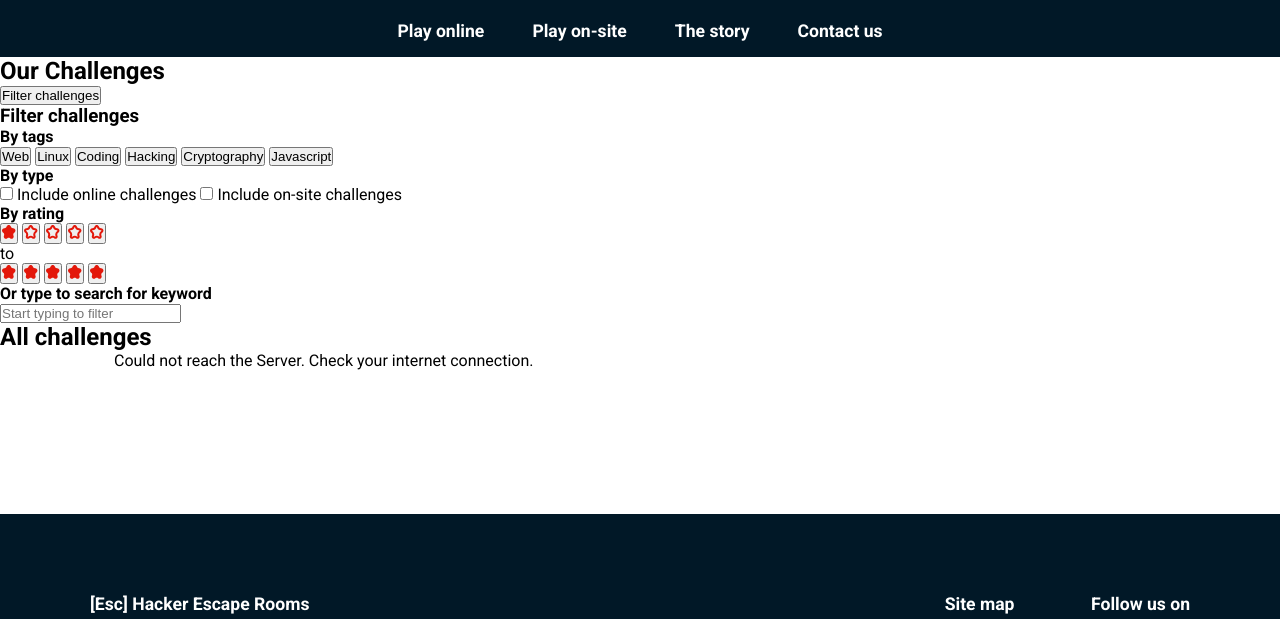
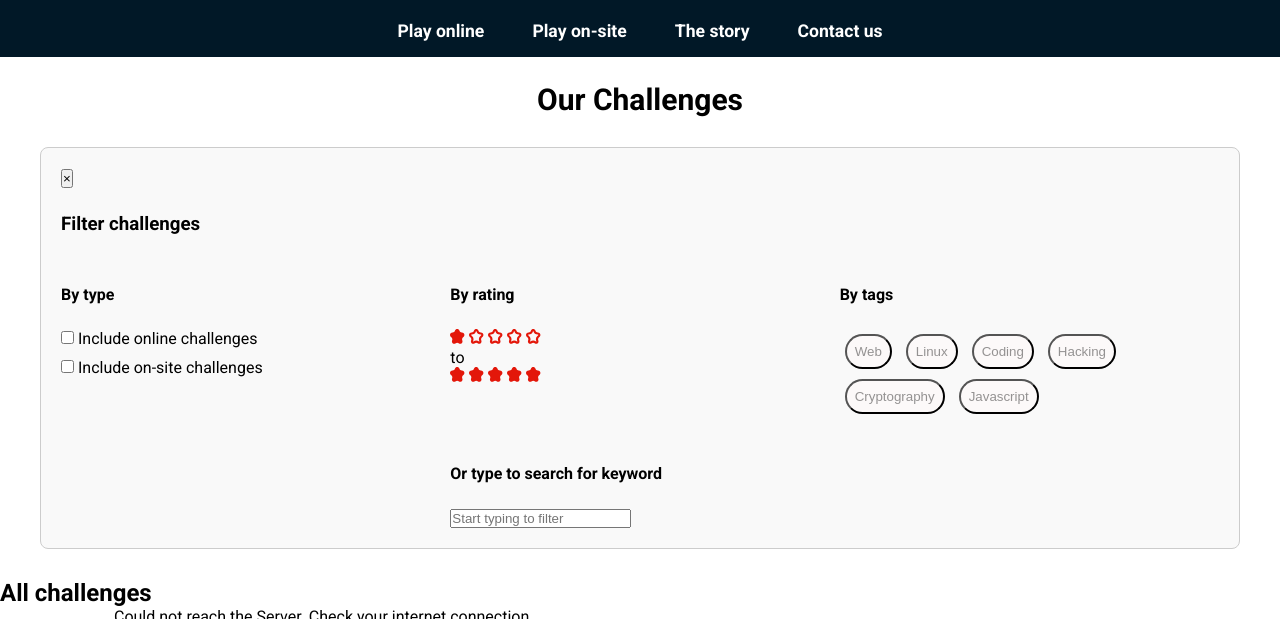
Before and after one commit to Bojeppe/Esc_Hacker_Escape_Rooms, a plain HTML site: page challenge.html in a window 1280 px wide. Both pictures are taken after a click on the button "Filter challenges". Shown: the part 121-740 px from the top of the page. Drawn offline with Linux system fonts and the light colour scheme; no server answers.

Commit message:
Revert "Merge branch 'main' of https://github.com/Bojeppe/Esc_Hacker_Escape_Rooms"
jag utvecklade funtionen att stänga och öppna knappen med att ta bort den när den öppnas med genom att ersätta den med &times;. Jag har lite design kvar.

```diff
--- a/challenge.html
+++ b/challenge.html
@@ -38,18 +38,24 @@
         <button class="menu-toggle" aria-label="Open menu" aria-expanded="false" aria-controls="main-nav">                         <!-- HAMBURGER MENYN-->
             <img src="images/hamburger-menu.svg" alt="">
         </button>
-
    </header>
 
     <main>
+        <div class="challenge-Header">
          <h2>Our Challenges</h2>
          <!-- FILTER DELEN DÄR KNAPPAR ÖPNAS OCH STÄNGS -->
          <button id="filter-toggle" aria-expanded="false"> Filter challenges</button>
+      </div>
 
         <!-- FILTER SECTION -->
-         <section id="filter-panel" class="hidden">
+         <section id="filter-panel" hidden>
+                <button id="filter-close" aria-label="Close filters">&times</button>
                 <h3>Filter challenges</h3>
 
+
+
+             <div class="filter-panel-grid">
+                 <div class="by-tags">
                      <h4>By tags</h4>
                      <button class="tags">Web</button>
                      <button class="tags">Linux</button>
@@ -57,13 +63,18 @@
                      <button class="tags">Hacking</button>
                      <button class="tags">Cryptography</button>
                      <button class="tags">Javascript</button>
+                 </div>
+
 
                  <!-- Online ans on-site -->
+                 <div class="by-type">
                      <h4>By type</h4>
                      <label><input type="checkbox" id="onlineCheckbox" unchecked class="online"> Include online challenges</label>
                      <label><input type="checkbox" id="offlineCheckbox" unchecked class="offline"> Include on-site challenges</label>
+                 </div>
 
                  <!-- Minimum and maximum rating -->
+                 <div class="by-rating">
                      <h4>By rating</h4>
 
                      <div id="rating-filter">
@@ -82,18 +93,20 @@
                              <button class="star-rating"><img class="full-star" src="images/full-star.svg" alt=""></button>
                              <button class="star-rating"><img class="full-star" src="images/full-star.svg" alt=""></button>
                          </span>
+                     </div>
+                 </div>
 
-                </div>
                  <!-- SÖKNING FILTER -->
+                 <div class="by-search">
                      <h4>Or type to search for keyword</h4>
                      <input type="text" id="challenge-search" class="textInput" list="search-suggestions" placeholder="Start typing to filter">
-
                      <datalist id="search-suggestions">
                          <option value="Electronics">
                          <option value="Phreaking">
                          <option value="Bash">
                      </datalist>
-
+                 </div>
+             </div>
          </section>
 
          <section class="challenges">
--- a/filter.css
+++ b/filter.css
@@ -1,5 +1,130 @@
 * { box-sizing: border-box; margin: 0; padding: 0; }
 
 .tags.active {
-    color: red;
+    color: rgb(255, 255, 255);
+    background-color: grey;
 }
+
+
+/* Style för rubrik och filterknapp */
+.challenge-Header {
+    width: 100%;
+    display: flex;
+    align-items: center;
+    text-align: center;
+    flex-direction: column;
+    gap: 10px;
+    margin:25px auto;
+    font-size: 20px;
+}
+
+.challenge-Header h2 {
+    align-items: center;
+}
+
+/* Style för filter toggle knapp */
+#filter-toggle {
+    background-color: #e22323;
+    color:#f9f9f9;
+    border: 1px solid #ccc;
+    padding: 12px 24px;
+    font-weight: bold;
+    cursor: pointer;
+    border-radius: 4px;
+    margin-bottom: 20px;
+}
+
+/* Style för filter panel */
+#filter-panel {
+    margin-bottom: 30px;
+    margin: 30px auto;
+    padding: 20px;
+    border: 1px solid #ccc;
+    border-radius: 8px;
+    background-color: #f9f9f9;
+    max-width: 600px;
+    max-width: 1200px;
+    width: 100%;
+    box-sizing: border-box;
+}
+
+#filter-panel[hidden] {
+    display: none;
+}
+
+#filter-panel h3 {
+    margin:25px auto;
+    display:flex;
+
+}
+
+#filter-panel h4 {
+    margin:25px auto;
+    display:flex;
+
+}
+
+/* Style för the filter panel grid */
+.filter-panel-grid {
+    display: grid;
+    grid-template-columns: repeat(3, 1fr);
+    gap: 20px;
+    margin-top: 20px;
+    column-gap: 10px;
+}
+
+/* by type filter */
+.by-type{
+    grid-column: 1;
+    grid-row: 1;
+}
+.by-type label {
+    display: block;
+    cursor: pointer;
+    margin-bottom: 10px;
+}
+
+/* by rating filter */
+.by-rating{
+    grid-column: 2;
+    grid-row: 1;
+}
+
+.min-rating .max-rating {
+    display: flex;
+}
+
+.star-rating {
+    border: none;
+    background: transparent;
+    flex-direction: row;
+}
+#filter-panel .star-rating img {
+    width: 15px;
+    height: 15px;
+
+}
+
+
+/* by search filter */
+.by-search {
+    grid-column: 2;
+    grid-row: 2;
+}
+
+
+
+/* by tags filter */
+.by-tags {
+    grid-column: 3;
+    grid-row: 1;
+}
+
+
+.by-tags button{
+    background-color: #fcf9f9;
+    border-radius: 20px;  /* Rundar till hönen på knapparna */
+    padding: 8px;  /* Justerar padding för att göra knapparna mindre */
+    margin: 5px;  /* Lägger till lite mellanrum mellan knappar */
+    color: #949292;
+}
--- a/js/filter-logic.js
+++ b/js/filter-logic.js
@@ -41,3 +41,28 @@ export function getActiveTags() {
     tag.textContent.trim().toLowerCase()
   );
 }
+
+
+
+
+const filterToggle = document.querySelector('#filter-toggle');  // hittar kanpparna i html //
+const filterPanel = document.querySelector('#filter-panel');   // hittar filter section i html //
+const filterClose = document.querySelector("#filter-close");
+
+// öppnar filterpanelen//
+if (filterToggle && filterPanel && filterClose) {
+ filterToggle.addEventListener("click", function() {  // när man klickar på knappen //
+    filterPanel.hidden = false;
+    filterToggle.hidden = true;
+    filterToggle.setAttribute("aria-expanded", "true");
+    filterClose.focus();
+ });
+
+ // stänger filterpanelen//
+ filterClose.addEventListener("click", function() {
+    filterPanel.hidden = true;
+    filterToggle.hidden = false;
+    filterToggle.setAttribute("aria-expanded", "false");
+    filterClose.focus();
+  });
+}
```
Lines whose indentation alone changed are shown as unchanged.
